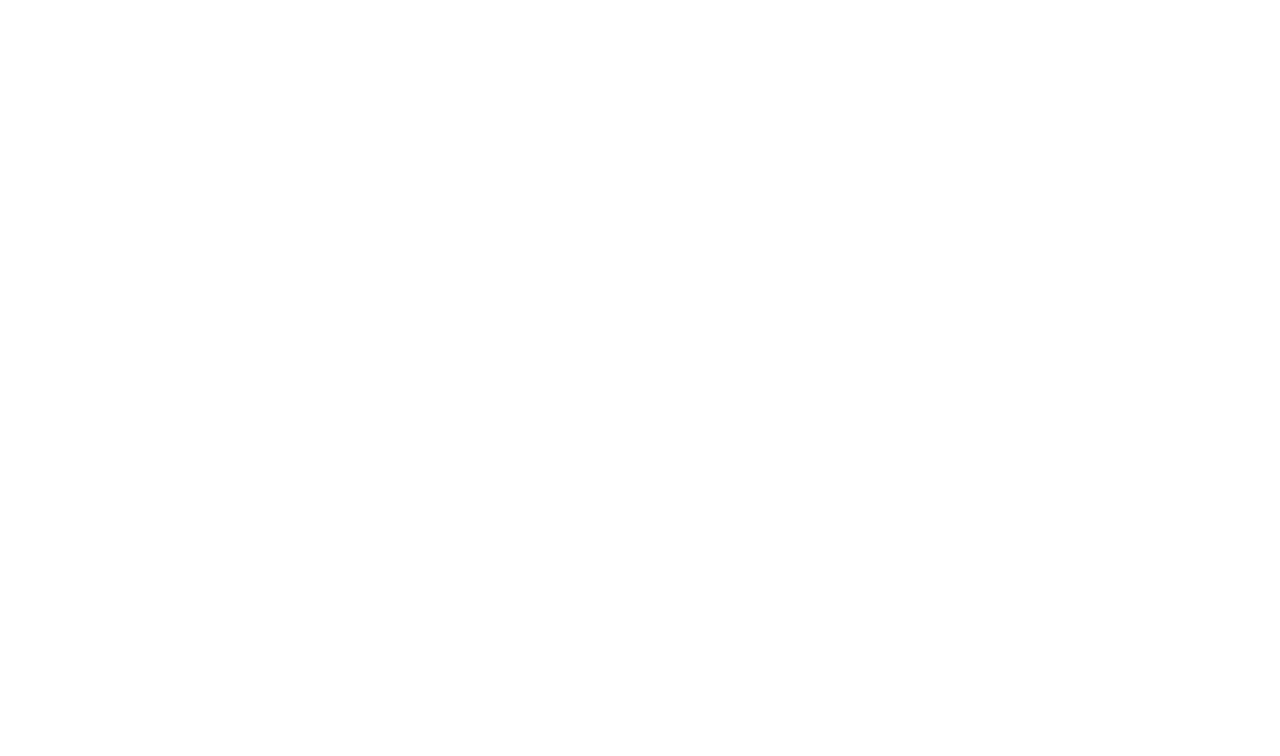
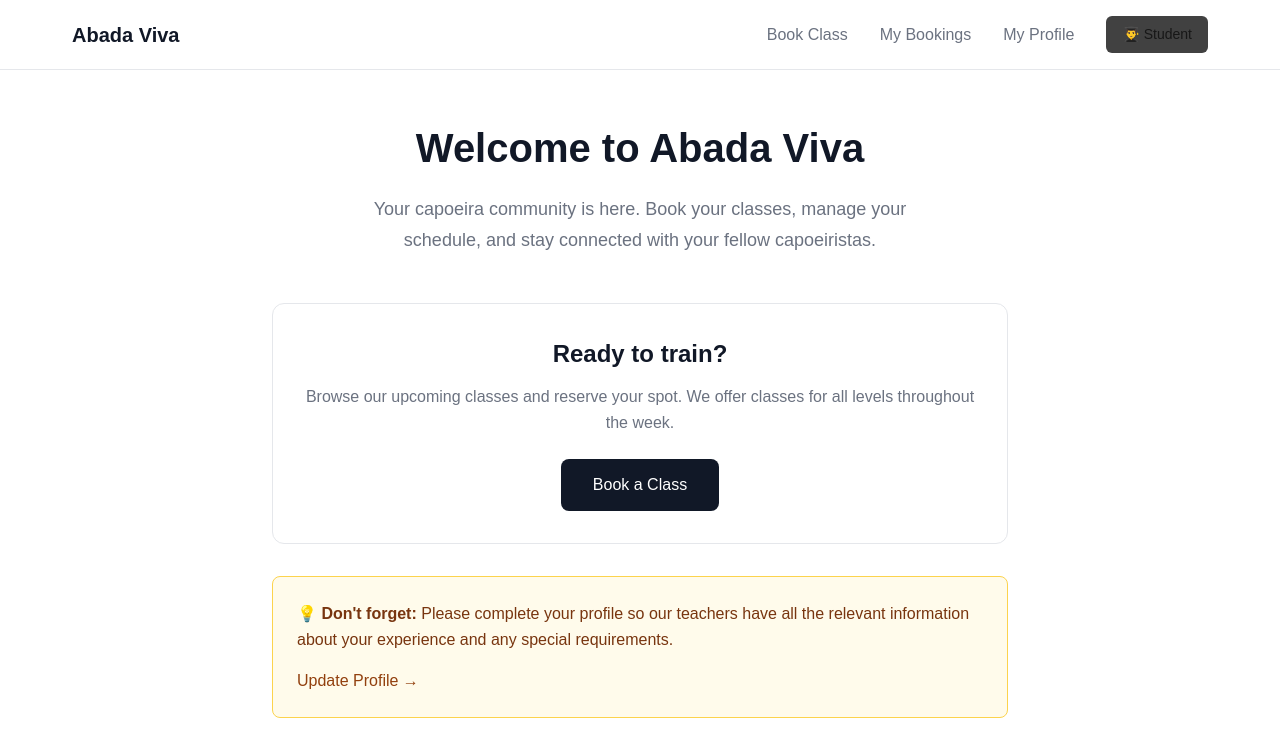
Before and after one commit to sofiaborovskaia/abada-viva, a Next.js app: page / in a window 1280 px wide. Before the commit this address had no page. Shown: the top 756 px of the page. Built offline with nearby package versions, Linux system fonts and the light colour scheme.

Commit message:
feat: add home page

```diff
--- a/app/components/Navigation.tsx
+++ b/app/components/Navigation.tsx
@@ -14,6 +14,11 @@
           Abada Viva
         </Link>
         <div className={styles.links}>
+          {user.role === "student" && (
+            <Link href="/book-class" className={styles.link}>
+              Book Class
+            </Link>
+          )}
           {user.role === "student" ? (
             <Link href="/bookings" className={styles.link}>
               My Bookings
--- a/app/page.module.css
+++ b/app/page.module.css
@@ -1,15 +1,86 @@
 .container {
-  max-width: 1200px;
+  max-width: 800px;
   margin: 0 auto;
-  padding: 2rem;
+  padding: 3rem 2rem;
+}
+
+.hero {
+  text-align: center;
+  margin-bottom: 3rem;
 }
 
 .title {
-  font-size: 2rem;
-  font-weight: 600;
+  font-size: 2.5rem;
+  font-weight: 700;
   margin-bottom: 1rem;
+  color: #111827;
 }
 
-.placeholder {
+.description {
+  font-size: 1.125rem;
   color: #6b7280;
+  line-height: 1.7;
+  max-width: 600px;
+  margin: 0 auto;
 }
+
+.card {
+  background: white;
+  border: 1px solid #e5e7eb;
+  border-radius: 0.75rem;
+  padding: 2rem;
+  margin-bottom: 2rem;
+  text-align: center;
+}
+
+.cardTitle {
+  font-size: 1.5rem;
+  font-weight: 600;
+  margin-bottom: 0.75rem;
+  color: #111827;
+}
+
+.cardText {
+  color: #6b7280;
+  margin-bottom: 1.5rem;
+  line-height: 1.6;
+}
+
+.ctaButton {
+  display: inline-block;
+  padding: 0.875rem 2rem;
+  background-color: #111827;
+  color: white;
+  text-decoration: none;
+  border-radius: 0.5rem;
+  font-weight: 500;
+  font-size: 1rem;
+  transition: background-color 0.2s;
+}
+
+.ctaButton:hover {
+  background-color: #374151;
+}
+
+.reminder {
+  background: #fffbeb;
+  border: 1px solid #fcd34d;
+  border-radius: 0.5rem;
+  padding: 1.5rem;
+}
+
+.reminderText {
+  color: #78350f;
+  margin: 0 0 1rem 0;
+  line-height: 1.6;
+}
+
+.profileLink {
+  color: #92400e;
+  font-weight: 500;
+  text-decoration: none;
+}
+
+.profileLink:hover {
+  text-decoration: underline;
+}
--- a/app/page.tsx
+++ b/app/page.tsx
@@ -1,5 +1,38 @@
-import { redirect } from "next/navigation";
+import Link from "next/link";
+import styles from "./page.module.css";
 
 export default function Home() {
-  redirect("/book-class");
+  return (
+    <div className={styles.container}>
+      <div className={styles.hero}>
+        <h1 className={styles.title}>Welcome to Abada Viva</h1>
+        <p className={styles.description}>
+          Your capoeira community is here. Book your classes, manage your
+          schedule, and stay connected with your fellow capoeiristas.
+        </p>
+      </div>
+
+      <div className={styles.card}>
+        <h2 className={styles.cardTitle}>Ready to train?</h2>
+        <p className={styles.cardText}>
+          Browse our upcoming classes and reserve your spot. We offer classes
+          for all levels throughout the week.
+        </p>
+        <Link href="/book-class" className={styles.ctaButton}>
+          Book a Class
+        </Link>
+      </div>
+
+      <div className={styles.reminder}>
+        <p className={styles.reminderText}>
+          💡 <strong>Don't forget:</strong> Please complete your profile so our
+          teachers have all the relevant information about your experience and
+          any special requirements.
+        </p>
+        <Link href="/profile" className={styles.profileLink}>
+          Update Profile →
+        </Link>
+      </div>
+    </div>
+  );
 }
```
